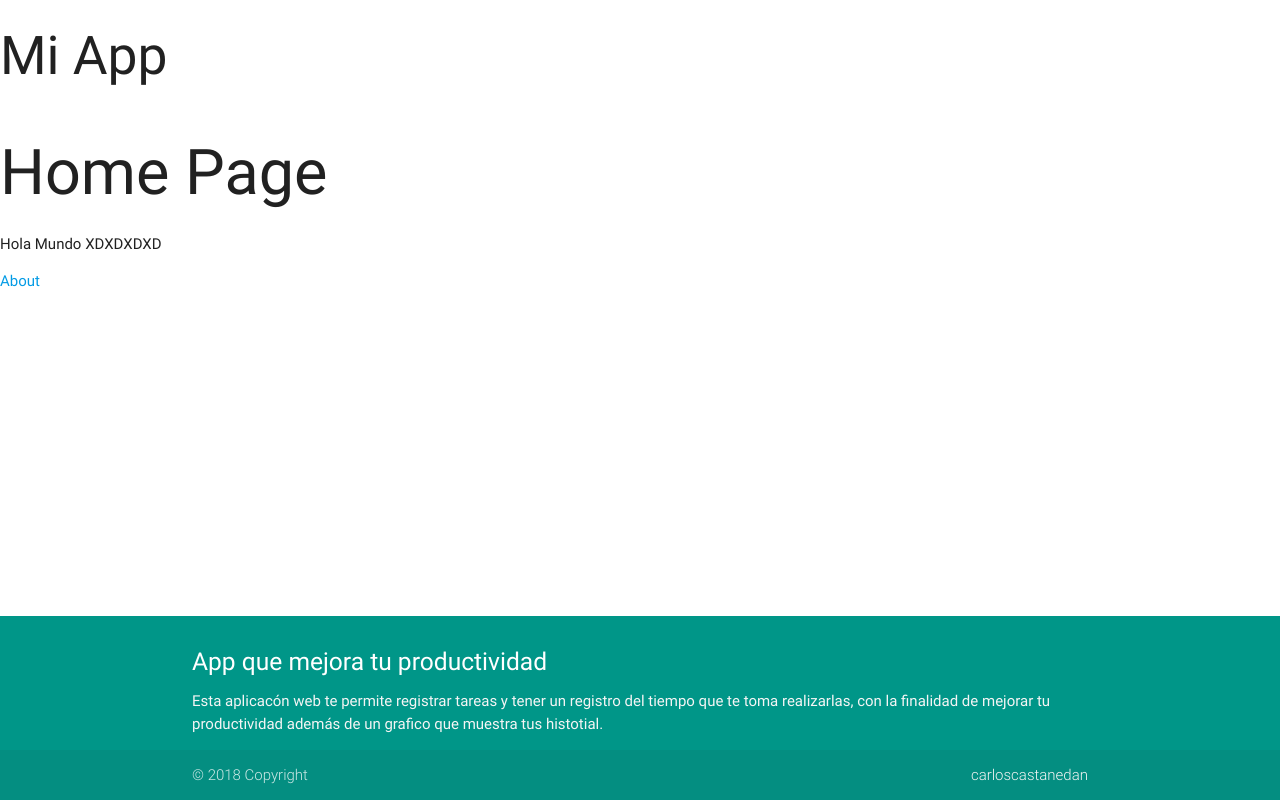
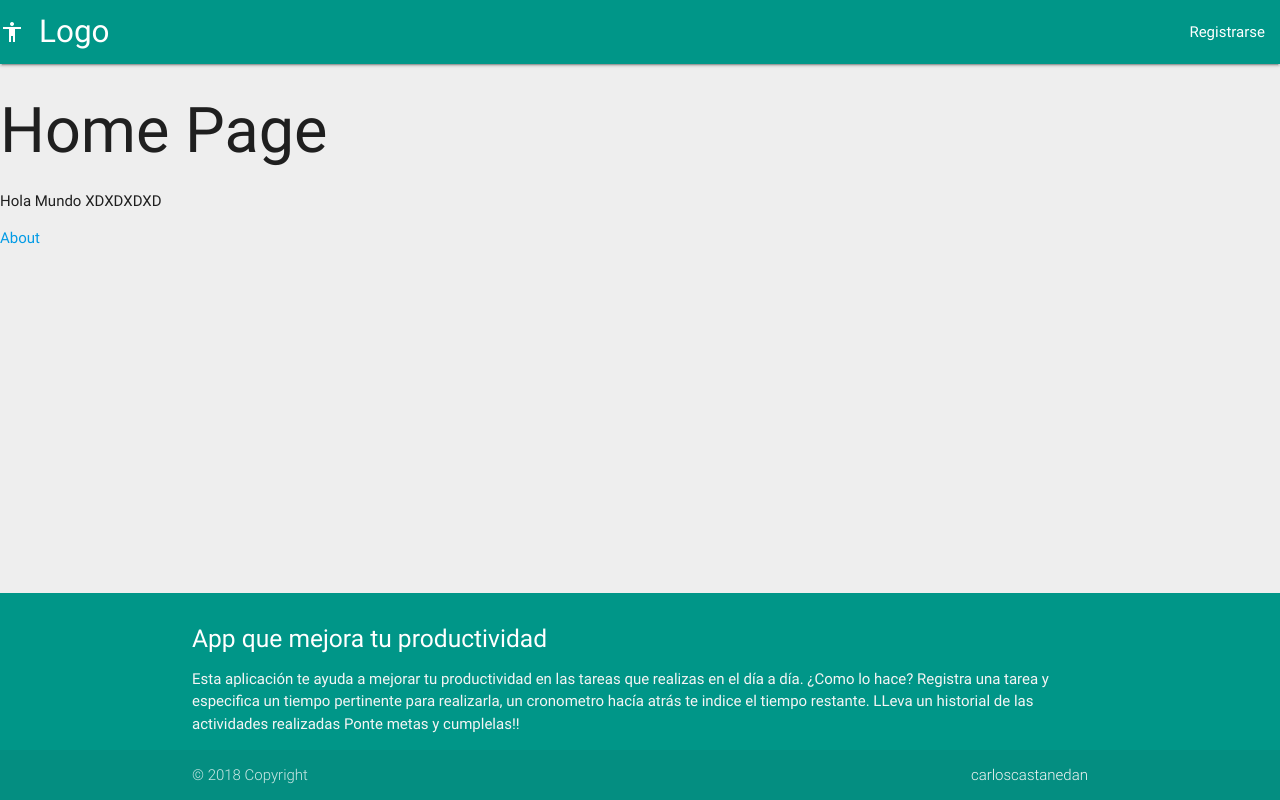
Before and after one commit to carloscastanedan/Appproductividad, a React app: page / in a window 1280 px wide. Built offline with nearby package versions, Linux system fonts and the light colour scheme.

Commit message:
Se crea Header

```diff
--- a/src/components/App/index.js
+++ b/src/components/App/index.js
@@ -20,7 +20,7 @@ class App extends Component
     const { children } = this.props
     return(
     <div className="app">
-      <Header title="Mi App"/>
+      <Header content="Registrate"/>
       <Content body={ children } />
       <Footer />
     </div>
--- a/src/components/App/style.css
+++ b/src/components/App/style.css
@@ -1,3 +1,6 @@
+body{
+  background-color: #eee
+}
 
 .app {
     display: flex;
--- a/src/components/templates/Footer.js
+++ b/src/components/templates/Footer.js
@@ -10,9 +10,11 @@ class Footer extends Component {
           <div className="container">
                 <h5 className="white-text">App que mejora tu productividad</h5>
                 <p className="grey-text text-lighten-4">
-                  Esta aplicacón web te permite registrar tareas y tener un registro del
-                  tiempo que te toma realizarlas, con la finalidad de mejorar tu productividad
-                  además de un grafico que muestra tus histotial.
+                  Esta aplicación te ayuda a mejorar tu productividad en las tareas que realizas en el día a día.
+                  ¿Como lo hace? Registra una tarea y especifica un tiempo pertinente para realizarla,
+                  un cronometro hacía atrás te indice el tiempo restante.
+                  LLeva un historial de las actividades realizadas
+                  Ponte metas y cumplelas!!
                 </p>
           </div>
           <div className="footer-copyright">
--- a/src/components/templates/Header.js
+++ b/src/components/templates/Header.js
@@ -14,9 +14,14 @@ class Header extends Component {
     const { title } = this.props;
     return (
       <header>
-        <div className="Logo">
-          <h2>{title}</h2>
-        </div>
+        <nav>
+          <div className="nav-wrapper teal">
+            <a href="#!" className="brand-logo"><i className="material-icons">accessibility</i>Logo</a>
+              <ul id="nav-mobile" className="right hide-on-med-and-down">
+                <li><a href="#">Registrarse</a></li>
+              </ul>
+          </div>
+        </nav>
       </header>
     )
   }
--- a/src/public/index.html
+++ b/src/public/index.html
@@ -4,6 +4,7 @@
   <meta charset="UTF-8">
   <meta name="viewport" content="width=device-width, initial-scale=1.0">
   <meta http-equiv="X-UA-Compatible" content="ie=edge">
+  <link href="https://fonts.googleapis.com/icon?family=Material+Icons" rel="stylesheet">
   <link rel="stylesheet" href="https://cdnjs.cloudflare.com/ajax/libs/materialize/0.100.2/css/materialize.min.css">
 
   <title><%= htmlWebpackPlugin.options.title %></title>
```
